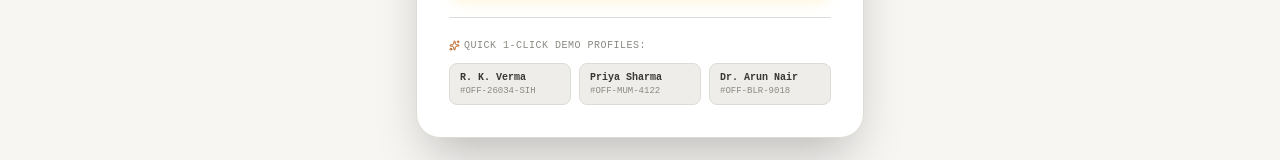
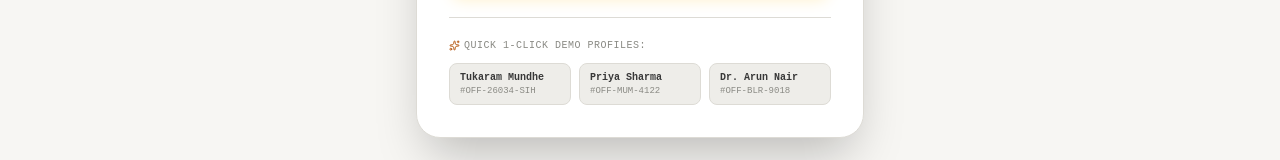
Before and after one commit to DOCTOR-DOOM1/SIH, a React (Vite) app in the folder frontend/: page / in a window 1280 px wide. Shown: the part 578-738 px from the top of the page. Built offline with nearby package versions, Linux system fonts and the light colour scheme.

Commit message:
feat: change preset officer name to Tukaram Mundhe

```diff
--- a/frontend/src/components/LoginView.tsx
+++ b/frontend/src/components/LoginView.tsx
@@ -22,8 +22,8 @@ interface LoginViewProps {
 
 const PRESET_OFFICERS: Array<OfficerProfile & { username: string }> = [
   {
-    username: 'r.k.verma@metrology.gov.in',
-    name: 'R. K. Verma',
+    username: 'tukaram.mundhe@metrology.gov.in',
+    name: 'Tukaram Mundhe',
     badgeId: '#OFF-26034-SIH',
     designation: 'Senior Legal Metrology Inspector',
     station: 'New Delhi Central Inspection Wing',
```
